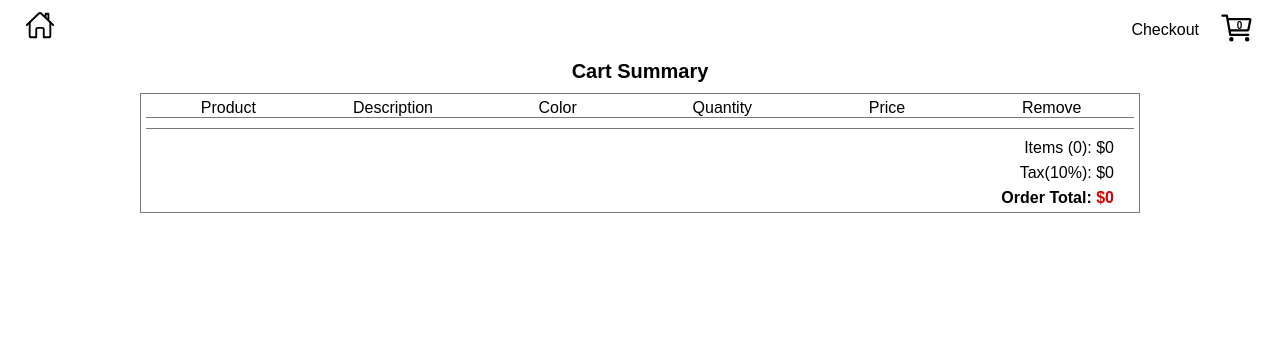
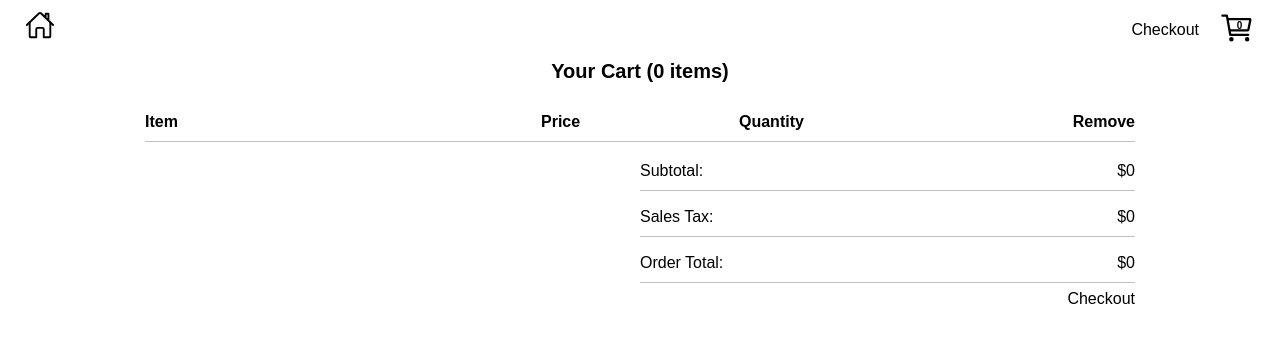
Before and after one commit to bartswierz/shopping-website, a React (Create React App) app: page /cart in a window 1280 px wide. Shown: the top 342 px of the page. Built offline with nearby package versions, Linux system fonts and the light colour scheme.

Commit message:
added new cart layout

```diff
--- a/src/components/buttons/cart-button/cart-button.component.jsx
+++ b/src/components/buttons/cart-button/cart-button.component.jsx
@@ -8,6 +8,7 @@ const CartButton = ({ product, quantity, color }) => {
   // Adds the item to our CartItems array within our Cart Context
   const handleClick = (product, quantity, color) => {
     // ...product = id, description, imageUrl, price
+    console.log("in handleClick, color: ", color);
     const itemToAdd = { ...product, quantity, color };
     // console.log("button clicked! ", itemToAdd);
     addItemToCart(itemToAdd);
--- a/src/components/product-card/product-card.component.jsx
+++ b/src/components/product-card/product-card.component.jsx
@@ -17,11 +17,11 @@ const ProductCard = ({ product }) => {
   // };
 
   const colorHandler = (event) => {
-    // console.log("event: ", event);
-    const value = event.target.value;
+    console.log("PRODUCT_CARD event: ", event);
+    const color = event.target.value;
     // console.log("Color Changed! Event:", event);
-    console.log("Color Changed! Value:", value);
-    setColor(value);
+    console.log("Color Changed! color:", color);
+    setColor(color);
   };
 
   return (
@@ -40,10 +40,11 @@ const ProductCard = ({ product }) => {
         </div>
 
         {/* Pass in type, shirt-pants-jacket-jeans-shoes, depending which one we pass in, will determine which of the 2-4 select options we render */}
-        <Select productType={product.productType} />
+        <Select productType={product.productType} onChange={(event) => colorHandler(event)} setColor={setColor} />
       </div>
       {/* Pass product details to button */}
       <CartButton product={product} quantity={quantity} color={color} />
+      {/* <CartButton product={product} quantity={quantity} color={color} onClick={() => colorHandler(color)} /> */}
     </div>
   );
 };
--- a/src/components/routes/cart/cart.component.jsx
+++ b/src/components/routes/cart/cart.component.jsx
@@ -1,5 +1,6 @@
 import "./cart.styles.scss";
 import { useContext } from "react";
+import { Link } from "react-router-dom";
 import { CartContext } from "../../../contexts/cart.context";
 import { ReactComponent as RemoveBtn } from "../../../assets/trash-outline.svg";
 import { ReactComponent as DecreaseIcon } from "../../../assets/chevron-back-outline.svg";
@@ -22,25 +23,43 @@ const Cart = () => {
 
   return (
     <div>
-      <h1 className="cart-header">Cart Summary</h1>
+      <h1 className="cart-heading">Your Cart ({cartCount} items)</h1>
       <div className="cart-container">
         {/* Header */}
         <div className="cart-header">
-          <div>Product</div>
-          <div>Description</div>
-          <div>Color</div>
-          <div>Quantity</div>
-          <div>Price</div>
-          <div>Remove</div>
+          <div>
+            <strong>Item</strong>
+          </div>
+          <div>
+            <strong>Price</strong>
+          </div>
+          <div>
+            <strong>Quantity</strong>
+          </div>
+          <div className="cart-header-total">
+            <strong>Remove</strong>
+          </div>
         </div>
 
         {/* Cart Items Rendered here */}
         {cartItems.map((item) => {
           return (
             <div className="cart-item" key={item.id}>
-              <div className="cart-image" style={{ backgroundImage: `url(${item.imageUrl})` }}></div>
-              <div className="cart-description">{item.description}</div>
-              <div className="cart-color">{item.color}</div>
+              <div className="image-desc-container">
+                <div className="cart-image" style={{ backgroundImage: `url(${item.imageUrl})` }}></div>
+                <div className="cart-description">
+                  <span>
+                    <strong>{item.description}</strong>
+                  </span>
+                  <span>
+                    Color: <strong>{item.color}</strong>
+                  </span>
+                  <span>
+                    Size: <strong>{item.size}N/A</strong>
+                  </span>
+                </div>
+              </div>
+              <div className="cart-price">${item.price}</div>
               <div className="cart-quantity">
                 {/* If qty is greater than 1, then allow user to decrease quantity on click. Else, display icon without updating quantity */}
                 {item.quantity > 1 ? (
@@ -51,21 +70,39 @@ const Cart = () => {
                 {item.quantity}
                 <IncreaseIcon className="increase-icon" onClick={() => updateCart(item, item.quantity + 1)} />
               </div>
-              <div className="cart-price">${item.price}</div>
-              {/* <div className="cart-remove">X</div> */}
-              <RemoveBtn className="cart-remove" onClick={() => removeItem(item)} />
+              <div className="cart-total-remove">
+                {/* <div className="cart-price">
+                  <strong>${item.price}</strong>
+                </div> */}
+                {/* <div className="cart-remove">X</div> */}
+                <RemoveBtn className="cart-remove" onClick={() => removeItem(item)} />
+              </div>
             </div>
           );
         })}
 
         {/* Footer */}
-        <div className="cart-footer">
-          <div>
-            Items ({cartCount}): ${cartTotal}
-          </div>
-          <div>Tax(10%): ${taxTotal}</div>
-          <div className="order-total">
+        <div className="cart-footer-container">
+          <div className="cart-footer">
+            <div className="footer-item">
+              <span>Subtotal: </span>
+              <span>${cartTotal}</span>
+            </div>
+            <div className="footer-item">
+              <span>Sales Tax: </span>
+              <span>${taxTotal}</span>
+            </div>
+            <div className="footer-item">
+              <span>Order Total: </span>
+              <span className="order-total-value">${cartTotal + taxTotal}</span>
+            </div>
+            {/* <div className="order-total">
             Order Total: <span className="order-total-value">${cartTotal + taxTotal}</span>
+          </div> */}
+            {/* <button>Checkout</button> */}
+            <Link to="/checkout">
+              <span className="checkout-sign-in-link">Checkout</span>
+            </Link>
           </div>
         </div>
       </div>
--- a/src/components/routes/cart/cart.styles.scss
+++ b/src/components/routes/cart/cart.styles.scss
@@ -1,65 +1,104 @@
-.cart-header {
+$borderColor: rgb(192, 192, 192);
+
+.cart-heading {
   text-align: center;
-  margin-bottom: 10px;
+  margin-bottom: 25px;
 }
 
 .cart-container {
-  border: 1px solid #777;
+  // border: 1px solid #777;
   max-width: 100rem;
   margin: 0 auto;
   padding: 5px;
   margin-bottom: 50px;
+  width: 99%;
 
   .cart-header {
     display: grid;
-    grid-template-columns: 1fr 1fr 1fr 1fr 1fr 1fr;
+    // grid-template-columns: 0.6fr 0.2fr 0.2fr 0.2fr;
+    grid-template-columns: 0.6fr 0.3fr 0.3fr 0.3fr;
+    // grid-template-columns: 0.6fr 0.3fr 0.3fr 0.1fr;
+
+    // grid-template-columns: 0.5fr 1fr 0.3fr 0.5fr 0.1fr;
+    // grid-template-columns: 1fr 1fr 1fr 1fr 1fr;
+    // justify-items: left;
     font-size: 16px;
-    border-bottom: 1px solid #777;
+    border-bottom: 1px solid $borderColor;
+    padding-bottom: 10px;
+
+    .cart-header-total {
+      display: flex;
+      justify-content: end;
     }
+  }
+
+  .cart-footer-container {
+    justify-content: end;
+    display: flex;
 
     .cart-footer {
       display: flex;
       flex-direction: column;
       align-items: flex-end;
       padding-top: 10px;
-    padding-right: 20px;
-    border-top: solid 1px #777;
       font-size: 16px;
       gap: 7px;
 
-    .order-total {
-      font-weight: 600;
+      width: 50%;
 
-      .order-total-value {
-        color: rgb(216, 0, 0);
+      .footer-item {
+        display: flex;
+        width: 100%;
+        justify-content: space-between;
+        border-bottom: 1px solid $borderColor;
+        padding-bottom: 10px;
+        padding-top: 10px;
       }
     }
   }
 
   .cart-item {
     display: grid;
-    grid-template-columns: 1fr 1fr 1fr 1fr 1fr 1fr;
+    // grid-template-columns: 0.6fr 0.2fr 0.2fr 0.2fr;
+    grid-template-columns: 0.6fr 0.3fr 0.3fr 0.3fr;
+    // grid-template-columns: 0.5fr 1fr 0.3fr 0.5fr 0.1fr;
     justify-items: center;
+    justify-items: left;
     font-size: 16px;
-    margin-bottom: 20px;
+    padding-top: 20px;
+    padding-bottom: 20px;
+    border-bottom: 1px solid $borderColor;
     align-items: center;
+    // height: 100px;
+
+    .image-desc-container {
+      display: flex;
+      align-items: center;
+      margin-left: 10px;
+      gap: 20px;
+      width: 100%;
+      justify-content: flex-start;
+      // align-items: flex-start;
 
       .cart-image {
-      width: 50px;
-      height: 50px;
+        width: 30%;
+        // height: 50%;
+        min-width: 70px;
+        min-height: 70px;
         background-size: cover;
         background-position: center;
+      }
+
+      .cart-description {
+        display: flex;
+        flex-direction: column;
+      }
     }
 
     .cart-quantity {
       display: flex;
       align-items: center;
       justify-content: center;
-      // width: 50px;
-      // padding-left: 50px;
-      // padding-right: 50px;
-      // gap: 50px;
-      // height: 50px;
 
       .decrease-icon,
       .increase-icon {
@@ -78,15 +117,25 @@
       }
     }
 
+    .cart-total-remove {
+      display: flex;
+      align-items: center;
+      gap: 10px;
+      justify-content: flex-end;
+      width: 100%;
+
+      .cart-price {
+        padding-left: 5px;
+      }
+
       .cart-remove {
         cursor: pointer;
         padding: 6px;
         width: 35px;
         height: 35px;
+        align-items: flex-end;
 
         &:hover {
-        // background-color: rgb(213, 213, 213);
-        // border-radius: 50%;
           transform: scale(1.2);
         }
 
@@ -94,16 +143,25 @@
           transform: scale(1);
         }
       }
-
-    // .cart-description {
-    //   // padding-left: 100px;
-    // }
-
-    // .cart-price {
-    // }
-
-    // .cart-color {
-
-    // }
     }
   }
+}
+
+// Small screen Tilt image/Desc
+@media screen and (max-width: 568px) {
+  .image-desc-container {
+    display: flex;
+    flex-direction: column;
+    align-items: none;
+    gap: 10px;
+
+    .cart-image,
+    .cart-description {
+      align-self: start;
+    }
+  }
+
+  .cart-total-remove {
+    // flex-direction: column-reverse;
+  }
+}
--- a/src/components/select/select.component.jsx
+++ b/src/components/select/select.component.jsx
@@ -1,24 +1,33 @@
 import "./select.styles.scss";
 
-const Select = ({ productType }) => {
+const Select = ({ productType, onChange, setColor }) => {
   // Product Type = shirt, pants, jacket, shoes, hats / Passed in from product-card
-  console.log("productType = ", productType);
+  // console.log("productType = ", productType);
 
   // Color options
-  const colors = ["Black", "Grey", "White", "Navy", "Red", "Green", "Purple", "Yellow"];
+  const colors = ["Choose Color", "Black", "Grey", "White", "Navy", "Red", "Green", "Purple", "Yellow"];
 
-  const pantColors = ["dark wash", "white", "black"];
+  const pantColors = ["Choose Color", "Dark Wash", "White", "Black", "Grey"];
+
+  const colorHandler = (event) => {
+    console.log("SELECT event: ", event);
+    const color = event.target.value;
+    // console.log("Color Changed! Event:", event);
+    console.log("Color Changed! color:", color);
+    setColor(color);
+  };
 
   return (
     <div>
       {productType == "pants" ? (
-        <select className="select-container">
+        <select className="select-container" onChange={(event) => colorHandler(event)}>
           {pantColors.map((pantColor) => {
-            return <option>{pantColor}</option>;
+            return <option key={pantColor}>{pantColor}</option>;
           })}
         </select>
       ) : (
-        <select className="select-container">
+        // Product is NOT pants, render Colors list
+        <select className="select-container" onChange={(event) => colorHandler(event)}>
           {colors.map((color) => {
             return <option>{color}</option>;
           })}
```
Lines whose indentation alone changed are shown as unchanged.
